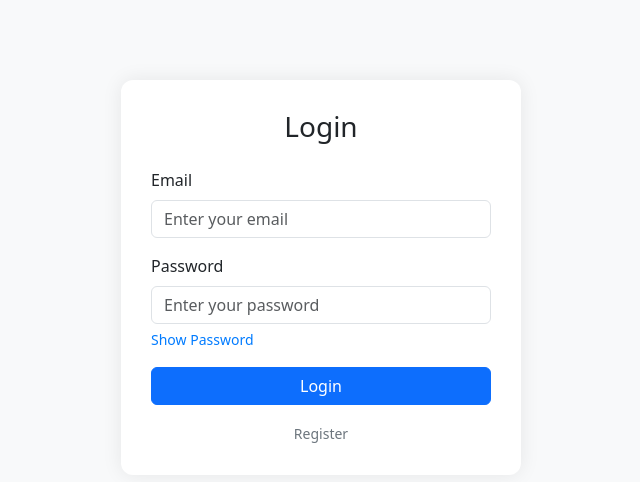
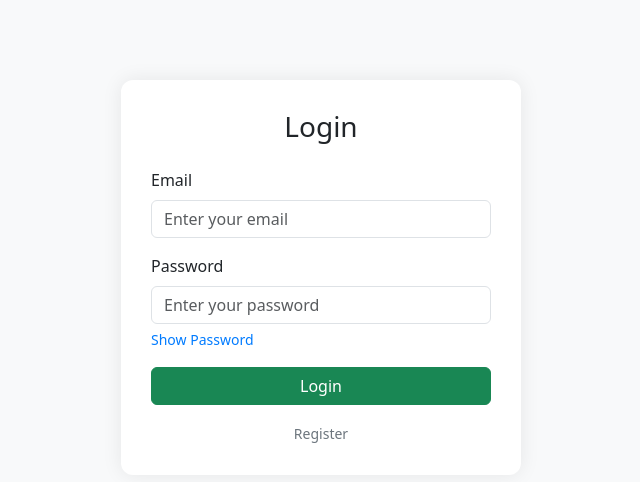
Before and after one commit to lininhus/PulsePlace2.0, a plain HTML site: page index.html in a window 1280 px wide. Shown: the whole page, without its empty margins (319-959 px from the left). Drawn offline with nearby package versions, Linux system fonts and the light colour scheme.

Commit message:
troquei a cor do botao de login de azul pra verde

```diff
--- a/index.html
+++ b/index.html
@@ -59,7 +59,7 @@
           <input type="password" class="form-control" id="password" placeholder="Enter your password" required>
           <span class="password-toggle" onclick="togglePassword()">Show Password</span>
         </div>
-        <a href="home.html" class="btn btn-primary w-100">Login</a>
+        <a href="home.html" class="btn btn-success w-100">Login</a>
         <div class="text-center mt-3">
           <!-- Updated Register link to go to "register.html" -->
           <a href="register.html" class="register-link">Register</a>
```
